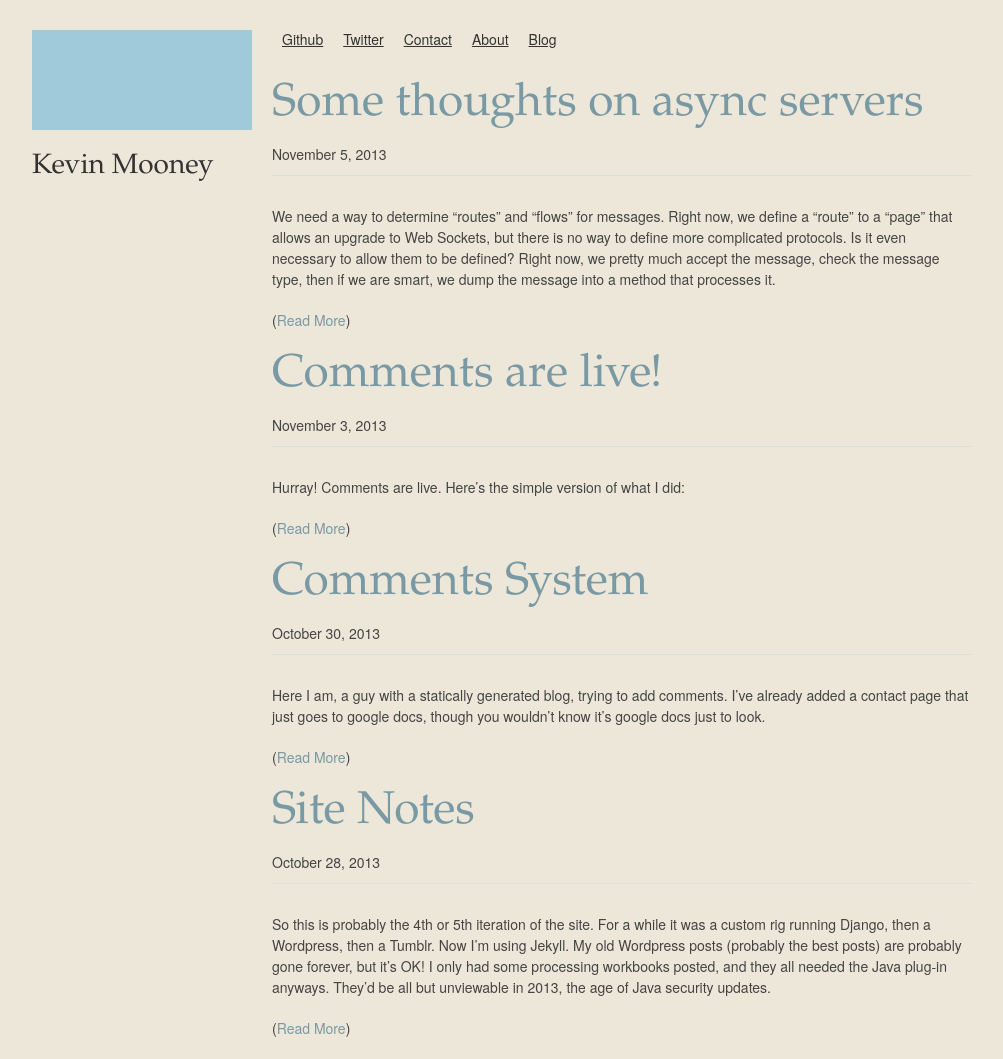
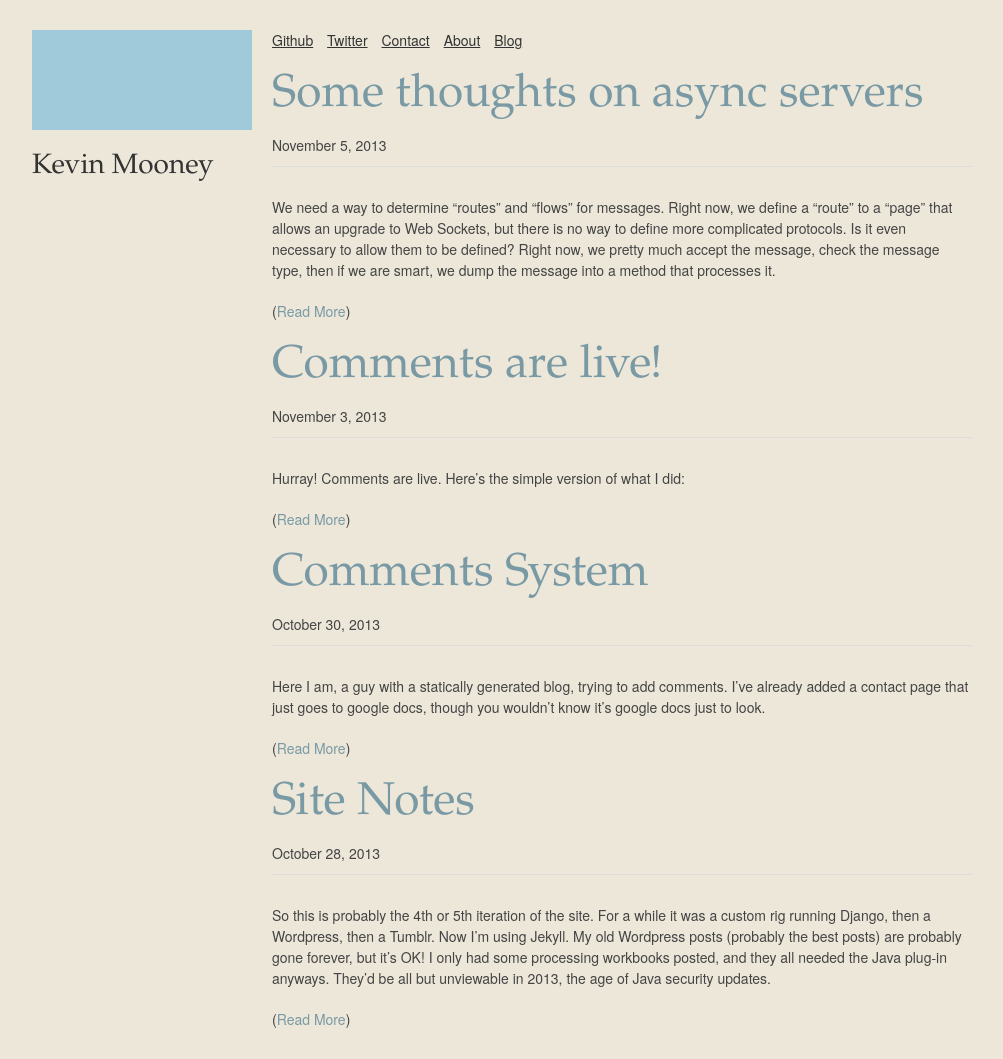
Before and after one commit to kmooney/kmooney.github.io, a Jekyll site: the page built from index.html, in a window 1280 px wide. Shown: the whole page, without its empty margins (138-1141 px from the left). Built offline with Jekyll 4.4.1, drawn with Linux system fonts in a browser that asks for light colours; nearby versions of some CDN libraries; Markdown is read by kramdown in place of the engine named in the settings.

Commit message:
New styles

```diff
--- a/_layouts/default.html
+++ b/_layouts/default.html
@@ -49,25 +49,29 @@
         <div id="header" class="container">
 
             <div class="four columns">
-              <div class="row art-glob">
-              </div>
+              <a href="/">
+                <div class="row art-spot">
+                </div>
+              </a>
               <div class="row">
                 <h3>Kevin Mooney</h3>
               </div>
             </div>
 
-            <div class="twelve columns">
-                <ul class="row">
-                    <li class="column"><a target="_blank" class="" href="http://github.com/kmooney">Github</a></li>
-                    <li class="column"><a target="_blank" class="" href="http://twitter.com/kmooney">Twitter</a></li>
-                    <li class="column"><a class="" href="/contact.html">Contact</a></li>
-                    <li class="column"><a class="" href="/about.html">About</a></li>
-                    <li class="column"><a class="" href="/">Blog</a></li>
-                </ul>
-
-                  {{ content }}
+            <div class="twelve columns menu">
+              <div class="row">
+              <a target="_blank" class="" href="http://github.com/kmooney">Github</a>
+              <a target="_blank" class="" href="http://twitter.com/kmooney">Twitter</a>
+              <a class="" href="/contact.html">Contact</a>
+              <a class="" href="/about.html">About</a>
+              <a class="" href="/">Blog</a>
+              </div>
 
             </div>
+            <div class="twelve columns">
+                  {{ content }}
+            </div>
+
 
 
         </div>
--- a/css/main.css
+++ b/css/main.css
@@ -14,8 +14,15 @@
     color: #7999a4;
 }
 
-div.art-glob {
+div.art-spot {
     background: #a0cad9;
     height:100px; width:100%;
     /** try #addfff for foreground on this **/
 }
+
+
+
+div.menu a {
+    padding-right:10px;
+
+}
```
